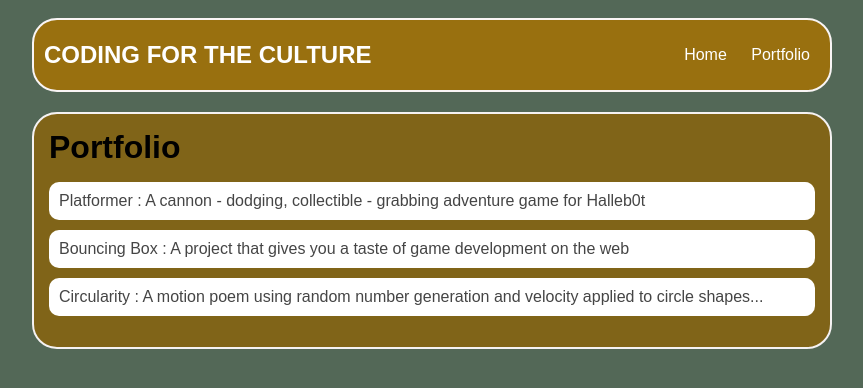
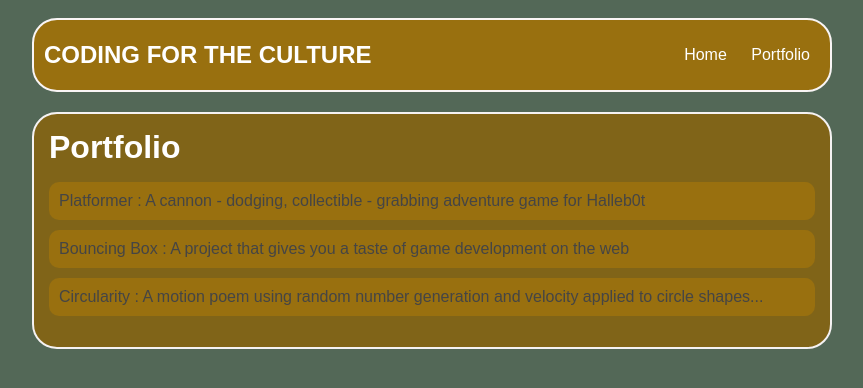
Before and after one commit to Geneisha/Geneisha.github.io, a plain HTML site: page portfolio.html in a window 1280 px wide. Shown: the whole page, without its empty margins (208-1071 px from the left). Drawn offline with Linux system fonts and the light colour scheme.

Commit message:
Edit Portfolio Styles

```diff
--- a/portfolio.html
+++ b/portfolio.html
@@ -24,7 +24,7 @@
         </nav>
         <main>
             <div class="content">
-                <h1>Portfolio</h1>
+                <h1 id="portfolio-header">Portfolio</h1>
                 <ul id="portfolio">
                     <li><a href="projects/platformer/">Platformer : A cannon - dodging, collectible - grabbing adventure game for Halleb0t</a></li>
                     <li><a href="projects/bouncing-box/">Bouncing Box : A project that gives you a taste of game development on the web </a></li>
--- a/style.css
+++ b/style.css
@@ -83,7 +83,7 @@ h3 {
 }
  /* portfolio styles */
  .content h1 {
-    color: black;
+    color: rgb(128, 100, 24);
 }
 
 #portfolio {
@@ -92,17 +92,20 @@ h3 {
 }
 
 #portfolio li {
-    background: #fff;
+    background: rgb(153, 112, 15);
     padding: 10px;
     border-radius: 10px;
     margin-bottom: 10px;
 }
 
 #portfolio li:hover {
-    background: #eee;
+    background: #f0ebeb;
 }
 
 #portfolio a {
     text-decoration: none;
     color: #454545;
 }
+#portfolio-header{
+    color:white;
+}
```
